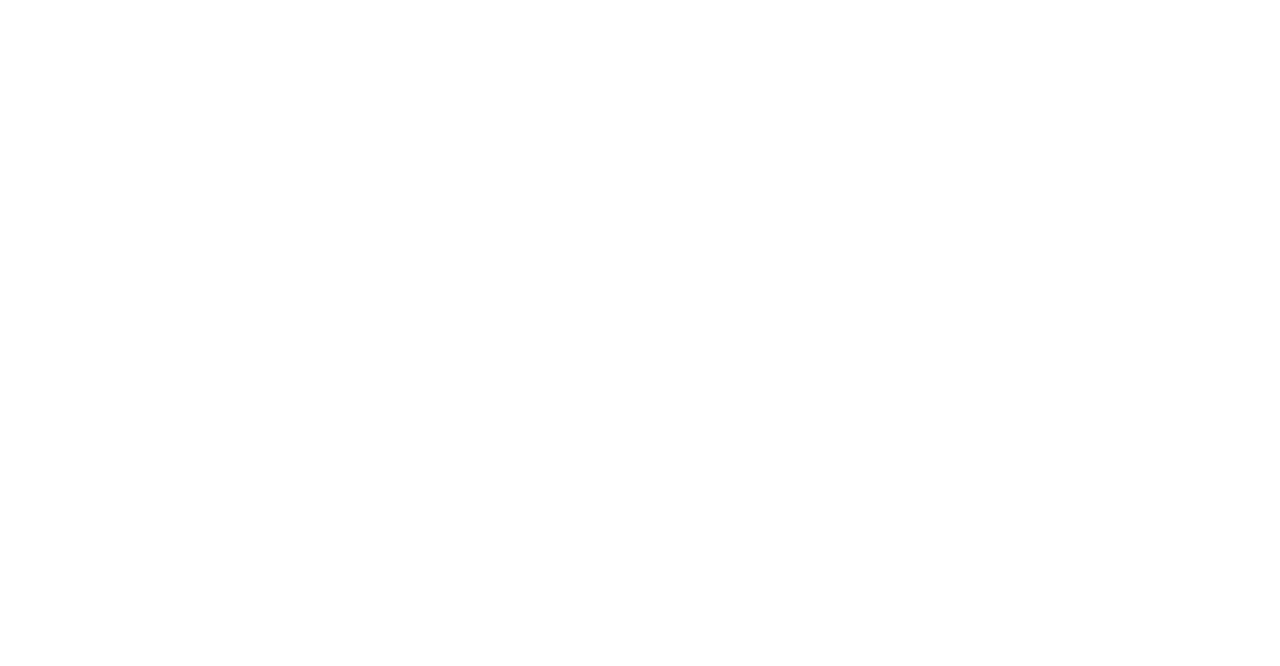
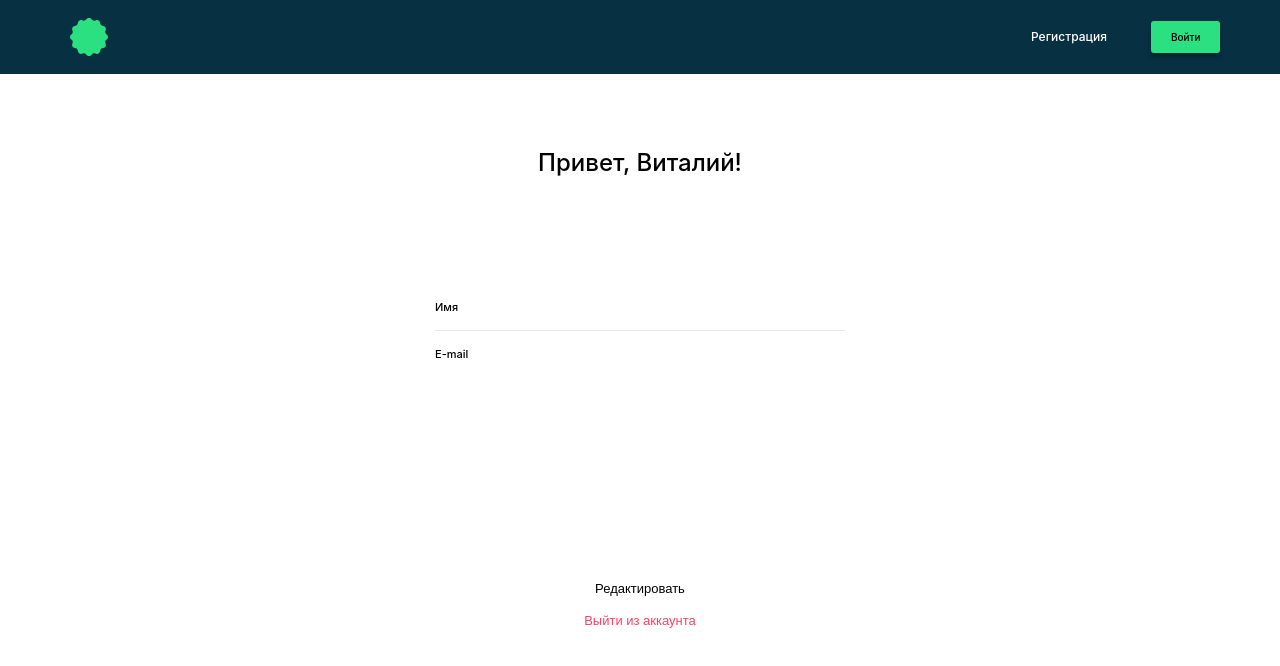
Before and after one commit to KatyaTopchieva/movies-explorer-frontend, a React (Create React App) app: page /profile in a window 1280 px wide. Shown: the top 666 px of the page. Built offline with nearby package versions, Linux system fonts and the light colour scheme.

Commit message:
"feat: add Profile"

```diff
--- a/src/components/Navigation/Navigation.css
+++ b/src/components/Navigation/Navigation.css
@@ -24,8 +24,8 @@
 }
 
 .navigation__link_signup:hover {
-	font-size: 12px;
-	margin-right: 8px;
+	box-shadow: 0px 5px 10px 0px rgba(0, 0, 0, 0.5);
+	border-radius: 3px;
 }
 
 .navigation__link_signin:last-child {
--- a/src/components/PageNotFound/PageNotFound.css
+++ b/src/components/PageNotFound/PageNotFound.css
@@ -31,3 +31,47 @@
 .pagenotfaund__link:active {
   box-shadow: 0px 5px 10px 0px rgba(0, 0, 0, 0.5);
 }
+
+@media (min-width: 768px) {
+  .pagenotfaund {
+    height: 1024px;
+  }
+
+   .pagenotfaund__code {
+    font-size: 140px;
+    line-height: 169px;
+    margin: 408px auto 0;
+  }
+
+   .pagenotfaund__text {
+    font-size: 16px;
+    line-height: 19px;
+     margin: 5px auto 0;
+  }
+
+   .pagenotfaund__link {
+    font-size: 14px;
+    line-height: 17px;
+    margin: 184px auto 0;
+  }
+}
+
+@media (min-width: 1023px) {
+  .pagenotfaund {
+    height: 700px;
+  }
+
+   .pagenotfaund__code {
+    font-size: 140px;
+    line-height: 169px;
+    margin: 246px auto 0;
+  }
+
+  .pagenotfaund__link {
+    color: #3456F3;
+  }
+
+  .pagenotfaund__link:hover {
+    color: #000;
+  }
+}
--- a/src/components/Profile/Profile.css
+++ b/src/components/Profile/Profile.css
@@ -0,0 +1,150 @@
+.profile {
+  width: 100%;
+}
+
+.profile__container {
+  display: flex;
+  flex-direction: column;
+  align-items: center;
+  width: 260px;
+  margin: 0 auto;
+}
+
+.profile__title {
+  font-weight: 500;
+  font-size: 24px;
+  line-height: 29px;
+  margin: 0;
+  margin-top: 70px;
+}
+
+.profile__form {
+  width: 100%;
+  margin: 64px auto 0;
+}
+
+.profile__field {
+  display: flex;
+  flex-direction: row;
+  justify-content: space-between;
+  align-items: flex-end;
+  height: 46px;
+  border-bottom: 1px solid #E8E8E8;
+}
+
+.profile__field_second {
+  border-bottom: none;
+}
+
+.profile__label {
+  font-weight: 500;
+  font-size: 11px;
+  line-height: 13px;
+  position: absolute;
+  padding-bottom: 16px;
+}
+
+.profile__input {
+  font-size: 11px;
+  line-height: 13px;
+  text-align: right;
+  color: #000;
+  overflow: hidden;
+  white-space: nowrap;
+  padding: 0;
+  border: 0;
+  outline: 0;
+  height: 1005;
+  width: 100%;
+  padding-bottom: 16px;
+}
+
+.profile__input:focus {
+  border-bottom: 1px solid #000;
+}
+
+.profile__input-error {
+  font-weight: 400;
+  font-size: 10px;
+  line-height: 12px;
+  color: #FF4062;
+  margin-top: 10px;
+}
+
+.profile__button {
+  font-weight: 400;
+  font-size: 12px;
+  line-height: 15px;
+  display: flex;
+  align-items: center;
+  text-align: center;
+  color: #000;
+  cursor: pointer;
+  border: none;
+  background: transparent;
+  border-radius: 4px;
+  padding: 0;
+}
+
+.profile__button:hover {
+  box-shadow: 0px 5px 10px 0px rgba(0, 0, 0, 0.5);
+}
+
+.profile__button_redact {
+  color: #000;
+  margin: 363px auto 0;
+}
+
+.profile__button_logout {
+  color: #FF4062;
+  margin: 16px auto 40px;
+}
+
+@media (min-width: 460px) {
+  .profile__container {
+    width: 410px;
+  }
+
+  .profile__title {
+    margin-top: 238px;
+  }
+
+  .profile__form {
+    margin: 80px auto 0;
+  }
+
+  .profile__button {
+    font-size: 13px;
+    line-height: 16px;
+  }
+
+  .profile__button_redact {
+    margin: 194px auto 0;
+  }
+
+  .profile__button_logout {
+    margin: 16px auto 269px;
+  }
+}
+
+@media (min-width: 1023px) {
+  .profile__title {
+    margin-top: 74px;
+  }
+
+  .profile__form {
+    margin: 107px auto 0;
+  }
+
+  .profile__input:focus {
+    border-bottom: 1px solid #3456F3;
+  }
+
+  .profile__button_redact {
+    margin: 204px auto 0;
+  }
+
+  .profile__button_logout {
+    margin: 16px auto 70px;
+  }
+}
--- a/src/components/Profile/Profile.js
+++ b/src/components/Profile/Profile.js
@@ -1,10 +1,29 @@
 import React from "react"
 import "./Profile.css"
+import Header from '../Header/Header'
 
 function Profile() {
   return (
-    <section className="Profile">
-
+    <section className="profile">
+      <Header />
+      <div className="profile__container">
+        <h2 className="profile__title">Привет, Виталий!</h2>
+        <form className="profile__form">
+          <div className="profile__field">
+            <lable className="profile__label">Имя</lable>
+            <input className="profile__input" type="text" name="name" minLength="2" maxLength="30" required />
+            <span className="profile__input-error"></span>
+          </div>
+          <div className="profile__field profile__field_second">
+            <lable className="profile__label">E-mail</lable>
+            <input className="profile__input profile__input_second" type="email" name="email" required />
+            <span className="profile__input-error"></span>
+          </div>
+          <span className="profile__input-error"></span>
+          <button className="profile__button profile__button_redact" type="button">Редактировать</button>
+          <button className="profile__button profile__button_logout" type="button">Выйти из аккаунта</button>
+        </form>
+      </div>
     </section>
   )
 }
```
